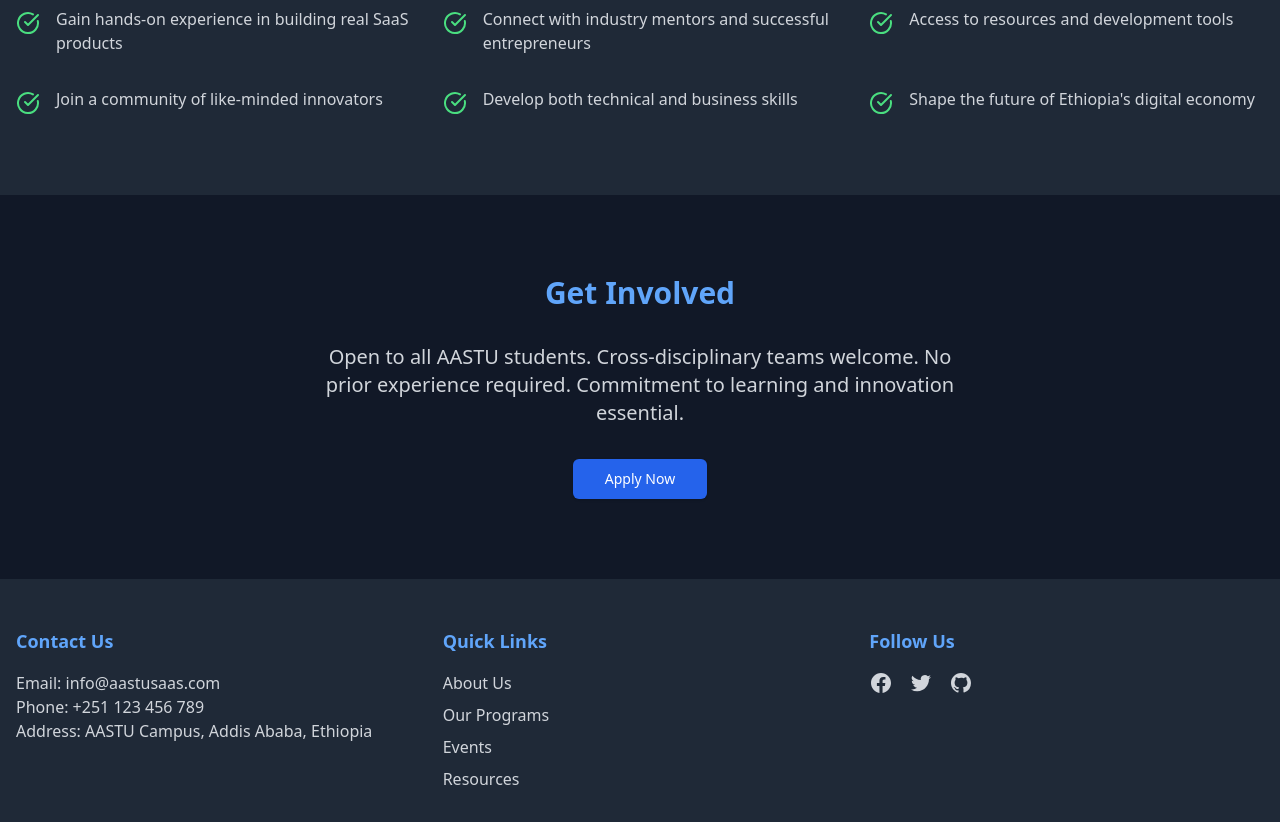
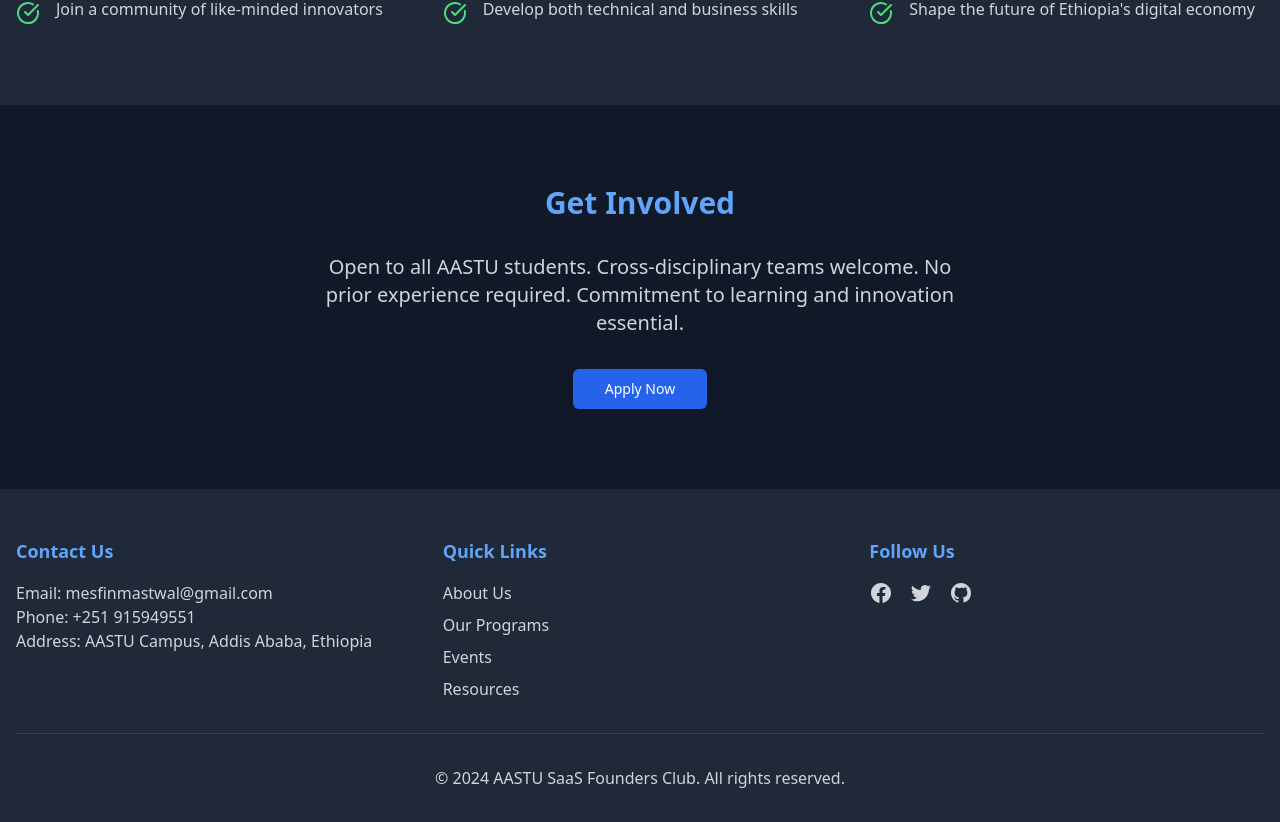
Before and after one commit to ENDragnee/SAAS-Founders, a Next.js app: page / in a window 1280 px wide. Shown: the part 1975-2797 px from the top of the page. Built offline with nearby package versions, Linux system fonts and the light colour scheme.

Commit message:
Adding logo and minor bug fix

```diff
--- a/src/components/landing-page.js
+++ b/src/components/landing-page.js
@@ -6,6 +6,7 @@ import { Button } from "@/components/ui/button"
 import { Card, CardContent, CardHeader, CardTitle } from "@/components/ui/card"
 import { Tabs, TabsContent, TabsList, TabsTrigger } from "@/components/ui/tabs"
 import { CheckCircle, Code, Users, TrendingUp, Lightbulb, Calendar, BookOpen, Rocket, Menu } from 'lucide-react'
+import Images from "@/asset/saas.jpg"
 
 export default function LandingPageComponent() {
   const [isMenuOpen, setIsMenuOpen] = React.useState(false)
@@ -16,7 +17,7 @@ export default function LandingPageComponent() {
       <header className="bg-gray-800 shadow-md sticky top-0 z-10">
         <div className="container mx-auto px-4 py-4 flex justify-between items-center">
           <div className="flex items-center">
-            <Image src="/logo-white.png" alt="AASTU SaaS Founders Logo" width={200} height={50} className="invert" />
+            <Image src={Images} alt="AASTU SaaS Founders Logo" width={60} height={15} className="invert" />
           </div>
           <nav className="hidden md:block">
             <ul className="flex space-x-6">
@@ -282,8 +283,8 @@ export default function LandingPageComponent() {
           <div className="grid md:grid-cols-3 gap-8">
             <div>
               <h3 className="text-lg font-semibold mb-4 text-blue-400">Contact Us</h3>
-              <p>Email: info@aastusaas.com</p>
-              <p>Phone: +251 123 456 789</p>
+              <p>Email: mesfinmastwal@gmail.com</p>
+              <p>Phone: +251 915949551</p>
               <p>Address: AASTU Campus, Addis Ababa, Ethiopia</p>
             </div>
             <div>
```
Also changed, not shown: src/asset/saas.jpg (added), src/asset/saas.png (added).
